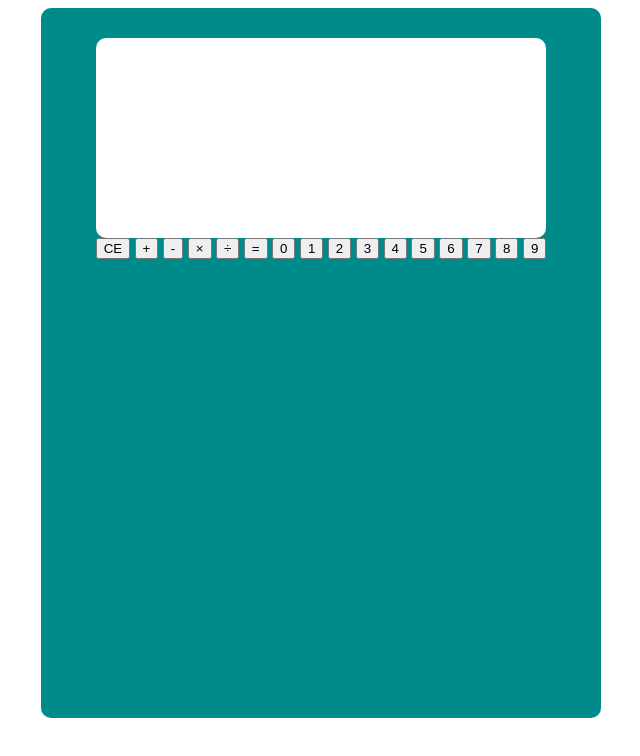
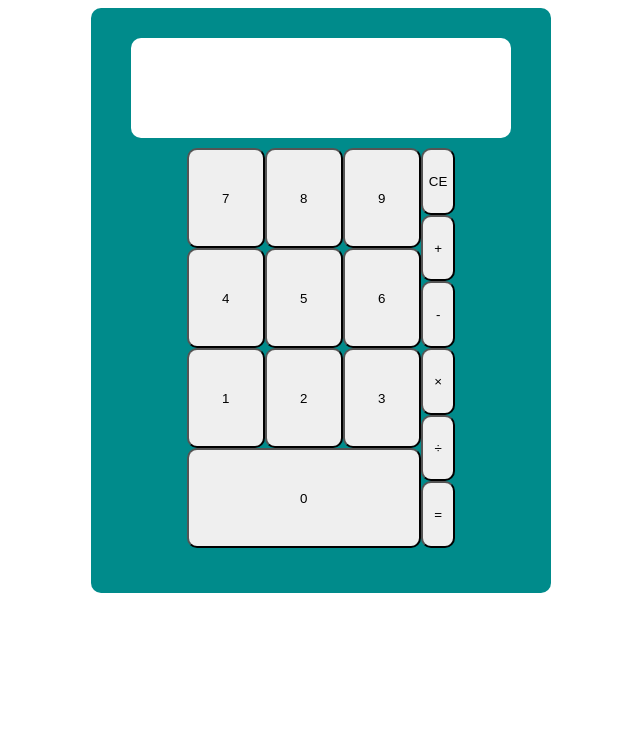
Before and after one commit to Hiya-its-Aya/calculator, a plain HTML site: page index.html in a window 1280 px wide. Shown: the whole page, without its empty margins (319-959 px from the left). Drawn offline with Linux system fonts and the light colour scheme.

Commit message:
make script

```diff
--- a/index.html
+++ b/index.html
@@ -4,27 +4,33 @@
     <meta charset="UTF-8">
     <title>Calculator</title>
     <link rel="stylesheet" href="styles.css">
+    <script src="script.js"></script>
 </head>
 <body>
     <div id="calc-body">
         <div id="calc-screen"></div>
         <div id="calc-buttons">
+            <div id = 'command-buttons'>
                 <button class="reset">CE</button>
                 <button class="add">+</button>
                 <button class="subtract">-</button>
                 <button class="multiply">&#215</button>
                 <button class="divide">&#247</button>
                 <button class="equals">=</button>
+            </div>
+            <div id = "number-buttons">
+                <button class="9">9</button>
+                <button class="8">8</button>
+                <button class="7">7</button>
+                <button class="6">6</button>
+                <button class="5">5</button>
+                <button class="4">4</button>
+                <button class="3">3</button>
+                <button class="2">2</button>
+                <button class="1">1</button>
                 <button class="0">0</button>
-            <button class="1">1</button>
-            <button class="2">2</button>
-            <button class="3">3</button>
-            <button class="4">4</button>
-            <button class="5">5</button>
-            <button class="6">6</button>
-            <button class="7">7</button>
-            <button class="8">8</button>
-            <button class="9">9</button>
+
+            </div>
         </div>
 
     </div>
--- a/script.js
+++ b/script.js
@@ -0,0 +1,23 @@
+const buttons = document.querySelectorAll('button');
+const screen= document.querySelector('#calc-screen');
+
+
+
+//print buttons pressed on screen
+// function numSelect(){
+    buttons.forEach(button =>{
+        button.addEventListener('click', function(){
+            console.log(className)
+            // const content = document.createElement('div');
+            // content.classList.add('content');
+            // content.textContent = "l";
+            // screen.appendchild(content)
+        })
+    })
+// }
+
+// numSelect()
+
+//clear, one click for current entry, two to start over
+//do math function
+//return answer on screen
--- a/styles.css
+++ b/styles.css
@@ -1,3 +1,5 @@
+/* *{ border: 1px dashed red} */
+
 body{
     display: flex;
     font-family: 'Franklin Gothic Medium', 'Arial Narrow', Arial, sans-serif;
@@ -6,18 +8,51 @@ body{
 }
 #calc-body{
     background-color: darkcyan;
-    width:500px;
-    height: 650px;
+    width:400px;
+    height: 525px;
     display: flex;
     align-items: center;
     padding: 30px;
     border-radius: 10px;
     flex-direction: column;
 }
+
 #calc-screen{
     background-color: white;
-    width: 450px;
-    height: 200px;
+    width: 380px;
+    height: 100px;
     border-radius: 10px;
     /* border: 10px solid grey; */
 }
+#calc-buttons{
+    padding: 10px;
+    display: flex;
+    flex-direction: row-reverse;
+    height: 400px;
+    width: 400px;
+    justify-content: center;
+
+}
+
+#number-buttons {
+    display: flex;
+    flex-direction: row-reverse;
+    flex-wrap: wrap;
+
+}
+
+#number-buttons > button{
+    flex: 1 1 31%;
+    border-radius: 10px;
+
+}
+
+#command-buttons{
+    display: flex;
+    flex-direction: column;
+}
+
+#command-buttons > button{
+    flex: 1 1;
+    border-radius: 10px;
+}
```
Lines whose indentation alone changed are shown as unchanged.
